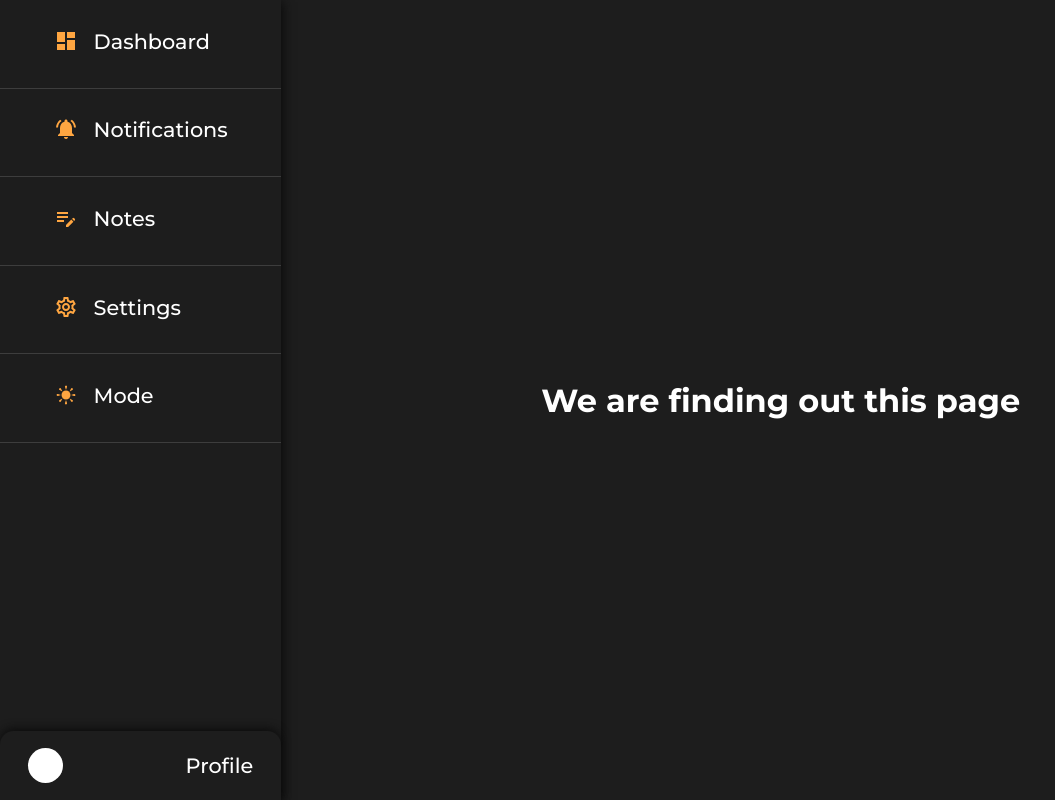
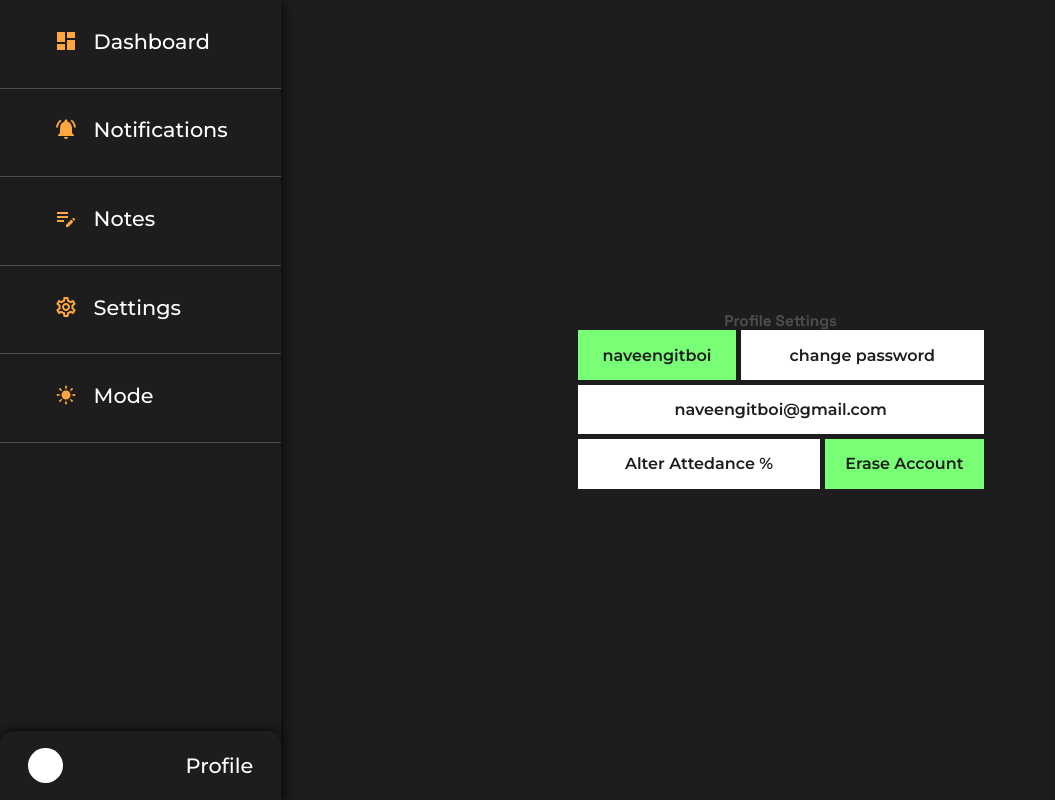
Before and after one commit to naveengitboi/student_tracker, a React (Create React App) app in the folder frontend/: page /profile in a window 1280 px wide. Shown: the whole page, without its empty margins (0-1055 px from the left). Built offline with nearby package versions, Linux system fonts and the light colour scheme.

Commit message:
profile added

```diff
--- a/frontend/src/App.css
+++ b/frontend/src/App.css
@@ -23,7 +23,7 @@ li {
   --success_green: #78ff75;
   --danger_red: #ff7c7c;
   --black_dark_color: #0b0b0b;
-  --light_gray: #3d3d3d;
+  --light_gray: #4d4d4d;
   --light_orage: #ffa641;
   --light_light_orage: #ffbc6f;
   /* font-sizes-mobile */
@@ -47,8 +47,9 @@ li {
 }
 .miniFont {
   font-family: var(--space_font);
-  font-weight: 300;
+  font-weight: bold;
   font-size: var(--mini_fontsize);
+  color: var(--light_gray);
 }
 
 body {
--- a/frontend/src/App.js
+++ b/frontend/src/App.js
@@ -1,6 +1,6 @@
 import './App.css'
 import { Routes, Route } from
-'react-router-dom';
+  'react-router-dom';
 import Lenis from '@studio-freight/lenis'
 import Navbar from './components/Navbar';
 import Dashboard from './components/Dashboard';
@@ -9,6 +9,8 @@ import AddSubject from './components/AddSubject';
 import PageNotFound from './components/PageNotFound';
 import { useEffect } from 'react';
 import SingleSubjectInfo from './items/SingleSubjectInfo';
+import Profile from './components/Profile';
+import DeleteAccount from './components/DeleteAccount';
 
 function App() {
 
@@ -31,13 +33,10 @@ function App() {
           <Route path="/" element={<Dashboard />} />
           <Route path="/db/attendance" element={<Attendance />} />
           <Route path="/attendance/subject" element={<Attendance />} />
-          <Route path='/db/attendance/addsubject' element={<AddSubject />}/>
-          <Route path='/db/attendance/Maths' element={<SingleSubjectInfo/>}/>
-
-
-
-
-
+          <Route path='/db/attendance/addsubject' element={<AddSubject />} />
+          <Route path='/db/attendance/Maths' element={<SingleSubjectInfo />} />
+          <Route path="/profile" element={<Profile />} />
+          <Route path="/profile/eraseaccount" element={<DeleteAccount />} />
           <Route path='*' element={<PageNotFound />} />
         </Routes>
       </div>
--- /dev/null
+++ b/frontend/src/components/DeleteAccount.js
@@ -0,0 +1,15 @@
+import React from 'react'
+import '../css/DeleteAccount.css'
+function DeleteAccount() {
+    return (
+        <div className='page'>
+            <p className='miniFont'>Your Entire Data from our DB will be erase after this action</p>
+            <div className="eraseContainer">
+                <input type="password" placeholder='Enter your password' />
+                <button className='clickButton dangerBtn'>Erase Account</button>
+            </div>
+        </div>
+    )
+}
+
+export default DeleteAccount
--- /dev/null
+++ b/frontend/src/components/Profile.js
@@ -0,0 +1,19 @@
+import React from 'react'
+import { NavLink } from 'react-router-dom'
+import '../css/Proflie.css'
+function Profile() {
+    return (
+        <div className='page'>
+            <p className='miniFont'>Profile Settings</p>
+            <div className="profileSection">
+                <p>naveengitboi</p>
+                <p>change password</p>
+                <p>naveengitboi@gmail.com</p>
+                <p>Alter Attedance %</p>
+                <NavLink to='eraseaccount'><p>Erase Account</p></NavLink>
+            </div>
+        </div>
+    )
+}
+
+export default Profile
--- /dev/null
+++ b/frontend/src/css/DeleteAccount.css
@@ -0,0 +1,6 @@
+.eraseContainer
+{
+    display: flex;
+    flex-direction: column;
+    margin: 1rem 0;
+}
--- /dev/null
+++ b/frontend/src/css/Proflie.css
@@ -0,0 +1,33 @@
+.profileSection {
+  max-width: 500px;
+  display: grid;
+  grid-template-columns: 2fr 1fr 2fr;
+  gap: 5px;
+}
+
+.profileSection p {
+  padding: 0.95rem 1.25rem;
+  background: var(--medium_white_color);
+  color: var(--main_black_color);
+  font-weight: 600;
+  text-align: center;
+}
+.profileSection p:nth-child(1) {
+  background-color: var(--success_green);
+
+}
+.profileSection p:nth-child(2){
+    grid-column: 2/4;
+}
+.profileSection p:nth-child(3){
+    grid-column: 1/4;
+}
+.profileSection p:nth-child(4){
+    grid-column: 1/3;
+
+}
+
+.profileSection p:nth-child(5){
+    background-color: var(--danger_red);
+    cursor: pointer;
+}
```
